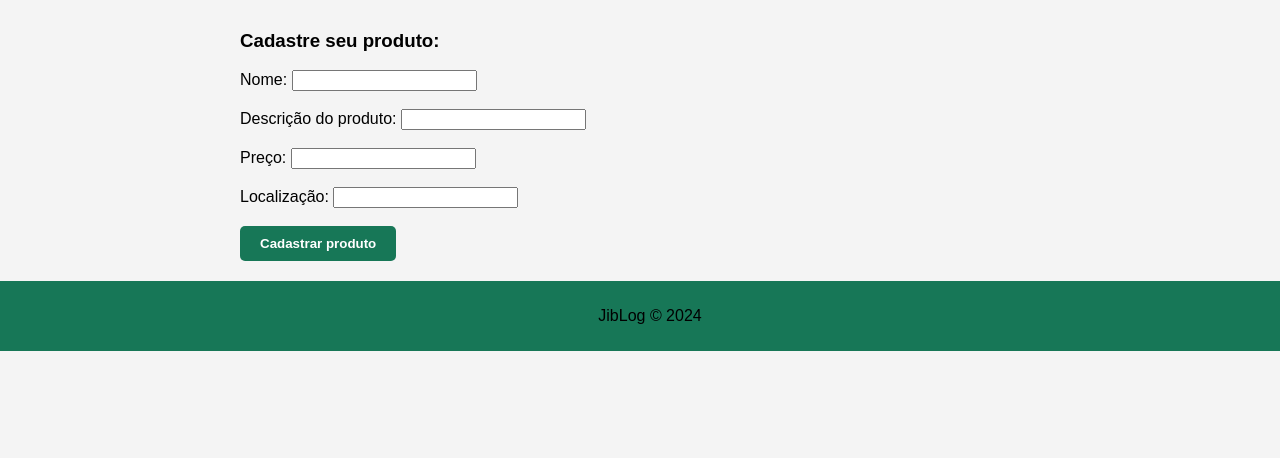
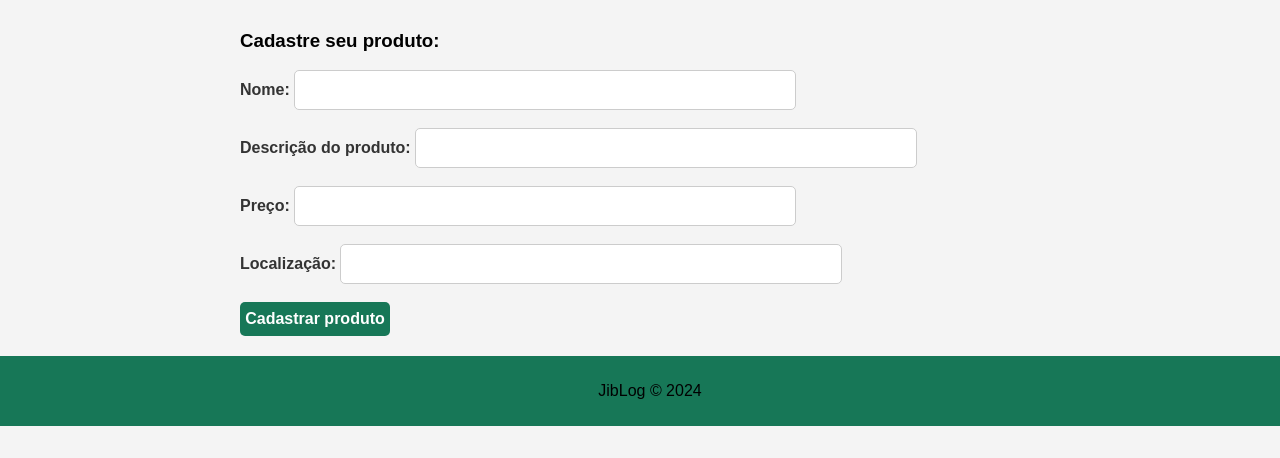
Before and after one commit to beatrizreisgb/TP1ES, a website: page client/cadastro_produto.html in a window 1280 px wide. Shown: the part 342-800 px from the top of the page. Drawn offline with Linux system fonts and the light colour scheme.

Commit message:
feat: estilizando a tela de cadastrar o produto

```diff
--- a/client/cadastro_produto.html
+++ b/client/cadastro_produto.html
@@ -58,19 +58,58 @@
         width: 100%;
     }
 
+    form{
+            display: flex;
+            flex-direction: column;
+            gap: 5px;
+            background-color: #ffffff;
+            padding: 20px;
+            border-radius: 8px;
+            box-shadow: 0 4px 8px rgba(0, 0, 0, 0.1);
+        }
+
+        label{
+            font-weight: bold;
+            color: #333;
+        }
+
+        input[type="text"],
+        input[type="email"],
+        input[type="number"],
+        input[type="password"]{
+            width: 60%;
+            padding: 10px;
+            border: 1px solid #ccc;
+            border-radius: 5px;
+            font-size: 16px;
+        }
+
+        input[type="text"]:focus,
+        input[type="email"]:focus,
+        input[type="number"]:focus,
+        input[type="password"]:focus{
+            border-color: #177757;
+            outline: none;
+            box-shadow: 0 0 5px rgba(23, 119, 87, 0.5);
+        }
+
         .button{
-        padding: 10px 20px;
+            padding: 8px 5px;
             background-color: #177757;
             color: white;
             border: none;
             border-radius: 5px;
             cursor: pointer;
             font-weight: bold;
+            font-size: 16px;
+            transition: background-color 0.3s ease;
+            width: 150px;
         }
 
         .button:hover{
             background-color: #0f5c3d;
         }
+
 
 </style>
 
```
Lines whose indentation alone changed are shown as unchanged.
